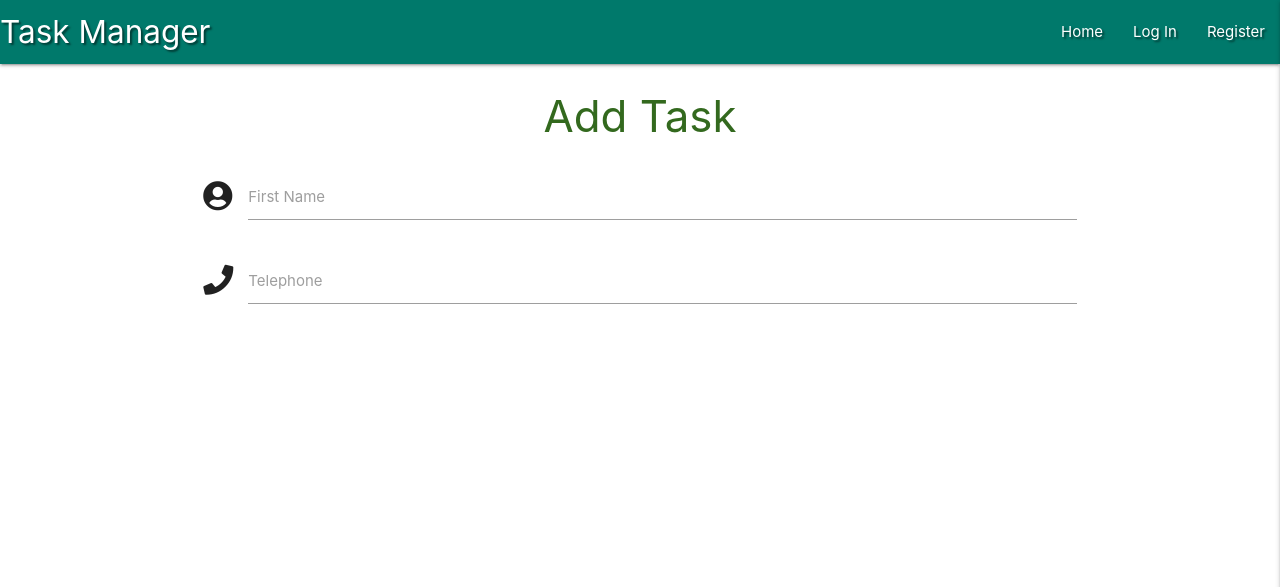
After one commit to kafamem/task-manager-app, a Flask app: page /add_task in a window 1280 px wide. The commit adds this page. Shown: the top 587 px of the page. Run offline with Flask 2, Linux system fonts and the light colour scheme; some libraries are stand-ins or nearby versions.

Commit message:
Create add_task template

```diff
--- a/app.py
+++ b/app.py
@@ -96,6 +96,12 @@ def logout():
     session.pop("user") # removes 'user' session cookies
     return redirect(url_for("login"))
 
+
+@app.route("/add_task")
+def add_task():
+    return render_template("add_task.html")
+
+
 if __name__ == "__main__":
     app.run(host=os.environ.get("IP"),
             port=int(os.environ.get("PORT")),
--- /dev/null
+++ b/templates/add_task.html
@@ -0,0 +1,23 @@
+{% extends "base.html" %}
+{% block content %}
+
+    <h3 class="light-green-text text-darken-4 center-align">Add Task</h3>
+
+    <div class="row">
+        <form class="col s12" method="POST" action="">
+            <div class="row">
+                <div class="input-field col s12">
+                    <i class="fas fa-user-circle prefix text-darken-4"></i>
+                    <input id="icon_prefix" type="text" class="validate">
+                    <label for="icon_prefix">First Name</label>
+                </div>
+                <div class="input-field col s12">
+                    <i class="fas fa-phone prefix text-darken-4"></i>
+                    <input id="icon_telephone" type="tel" class="validate">
+                    <label for="icon_telephone">Telephone</label>
+                </div>
+            </div>
+        </form>
+    </div>
+
+{% endblock %}
--- a/templates/base.html
+++ b/templates/base.html
@@ -21,7 +21,7 @@
                 <li><a href="{{ url_for('get_tasks') }}">Home</a></li>
                 {% if session.user %}
                     <li><a href="{{ url_for('profile', username = session['user']) }}">Profile</a></li>
-                    <li><a href="#">New Task</a></li>
+                    <li><a href="{{ url_for('add_task') }}">New Task</a></li>
                     <li><a href="#">Manage Categories</a></li>
                     <li><a href="{{ url_for('logout') }}">Log Out</a></li>
                 {% else %}
@@ -38,7 +38,7 @@
                 <li><a href="{{ url_for('get_tasks') }}">Home</a></li>
                 {% if session.user %}
                     <li><a href="{{ url_for('profile', username = session['user']) }}">Profile</a></li>
-                    <li><a href="#">New Task</a></li>
+                    <li><a href="{{ url_for('add_task') }}">New Task</a></li>
                     <li><a href="#">Manage Categories</a></li>
                     <li><a href="{{ url_for('logout') }}">Log Out</a></li>
                 {% else %}
```
